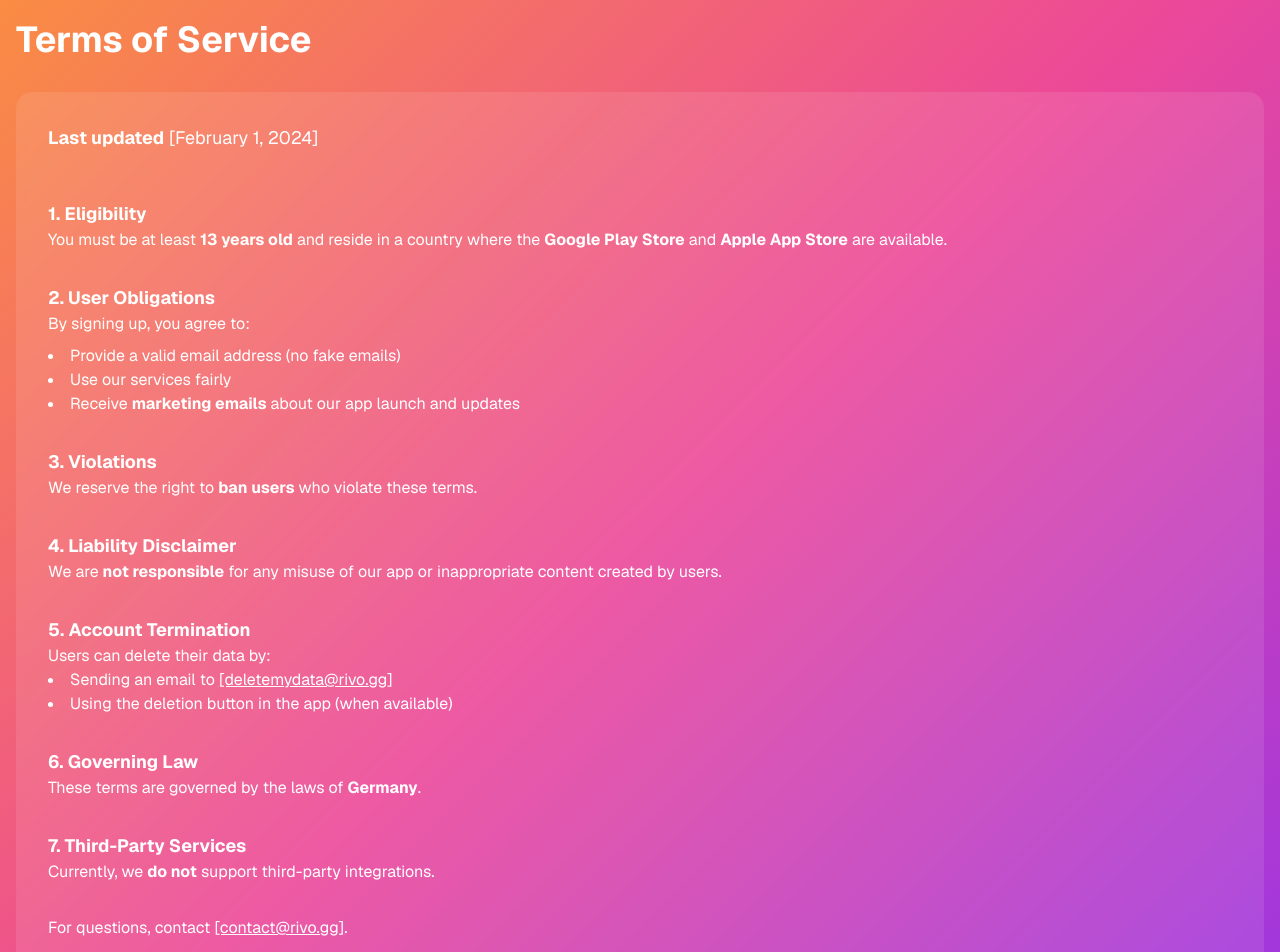
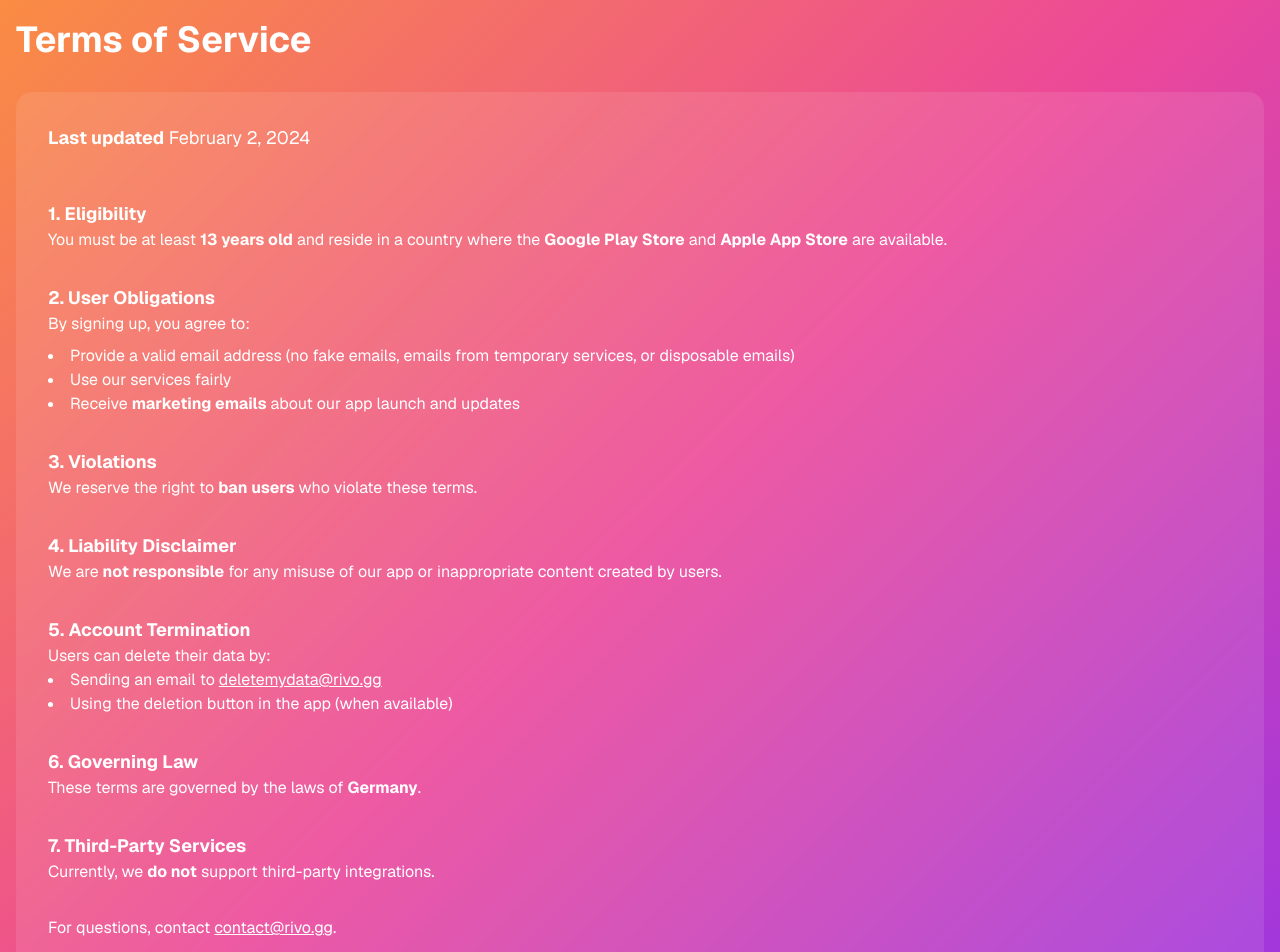
Before and after one commit to Would-You-Bot/truth-or-dare, a Next.js app in the folder apps/web/: page /terms in a window 1280 px wide. Shown: the part 100-1052 px from the top of the page. Built offline with nearby package versions, Linux system fonts and the light colour scheme.

Commit message:
fix: small legal adjustments

```diff
--- a/apps/web/app/privacy/page.tsx
+++ b/apps/web/app/privacy/page.tsx
@@ -11,7 +11,7 @@ export default function TermsOfServicePage() {
     <LegalLayout title="Terms of Service">
       <main className="mx-auto flex w-full max-w-8xl flex-col gap-8 pr-8 text-white">
         <section>
-          <p className="text-lg mb-4"><b>Last updated</b> [February 1, 2024]</p>
+          <p className="text-lg mb-4"><b>Last updated</b> February 2, 2024</p>
           <p>
             Rivo ("we," "us," or "our") operates this website to allow users to sign up for our Truth or Dare app. We are committed to protecting your personal data in compliance with the General Data Protection Regulation (GDPR) and German data protection laws.
           </p>
@@ -23,7 +23,7 @@ export default function TermsOfServicePage() {
             Rivo
           </p>
           <p>
-            Email: <a href='mailto:contact@rivo.gg' className='underline underline-offset-1'>[contact@rivo.gg]</a>
+            Email: <a href='mailto:contact@rivo.gg' className='underline underline-offset-1'>contact@rivo.gg</a>
           </p>
         </section>
 
@@ -64,10 +64,10 @@ export default function TermsOfServicePage() {
           <h2 className="font-bold text-lg">4. Data Sharing and Third Parties</h2>
           <ul className="list-inside list-disc">
             <li>
-              <b>Resend (Email Provider, Ireland)</b> – Used for email delivery and hosting within the EU.
+              <b>Resend (Email Provider, Ireland)</b> - Used for email delivery and hosting within the EU.
             </li>
             <li>
-              <b>Plausible Analytics (EU-based)</b> – Used for privacy-friendly, cookie-free analytics.
+              <b>Plausible Analytics (EU-based)</b> - Used for privacy-friendly, cookie-free analytics.
             </li>
           </ul>
         </section>
@@ -100,7 +100,7 @@ export default function TermsOfServicePage() {
         <section>
           <h2 className="font-bold text-lg">7. Contact</h2>
           <p>
-            For any privacy concerns, contact us at. <a href='contact@rivo.gg' className='underline'>[contact@rivo.gg]</a>
+            For any privacy concerns, contact us at. <a href='contact@rivo.gg' className='underline'>contact@rivo.gg</a>
           </p>
         </section>
       </main>
--- a/apps/web/app/terms/page.tsx
+++ b/apps/web/app/terms/page.tsx
@@ -5,7 +5,7 @@ export default function TermsOfServicePage() {
     <LegalLayout title="Terms of Service">
       <main className="mx-auto flex w-full max-w-8xl flex-col gap-8 pr-8 text-white">
         <section>
-          <p className="text-lg mb-4"><b>Last updated</b> [February 1, 2024]</p>
+          <p className="text-lg mb-4"><b>Last updated</b> February 2, 2024</p>
         </section>
 
         <section>
@@ -22,7 +22,7 @@ export default function TermsOfServicePage() {
           </p>
           <ul className="list-inside list-disc">
             <li>
-              Provide a valid email address (no fake emails)
+              Provide a valid email address (no fake emails, emails from temporary services, or disposable emails)
             </li>
             <li>
               Use our services fairly
@@ -54,7 +54,7 @@ export default function TermsOfServicePage() {
           </p>
           <ul className="list-inside list-disc">
             <li>
-              Sending an email to <a href='mailto:deletemydata@rivo.gg' className='underline underline-offset-1'>[deletemydata@rivo.gg]</a>
+              Sending an email to <a href='mailto:deletemydata@rivo.gg' className='underline underline-offset-1'>deletemydata@rivo.gg</a>
             </li>
             <li>
               Using the deletion button in the app (when available)
@@ -78,7 +78,7 @@ export default function TermsOfServicePage() {
 
         <section>
           <p>
-            For questions, contact <a href='mailto:contact@rivo.gg' className='underline underline-offset-1'>[contact@rivo.gg]</a>.
+            For questions, contact <a href='mailto:contact@rivo.gg' className='underline underline-offset-1'>contact@rivo.gg</a>.
           </p>
         </section>
       </main>
```
